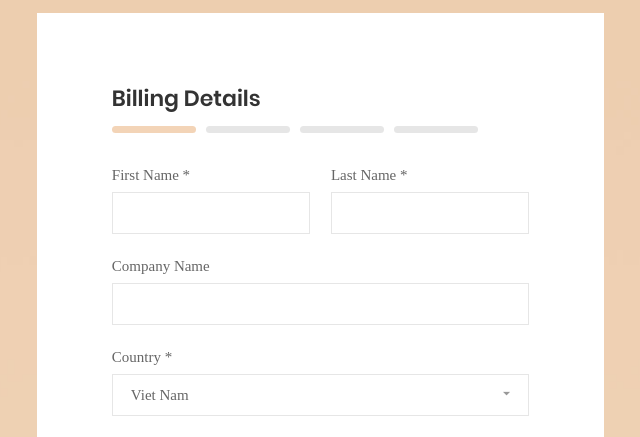
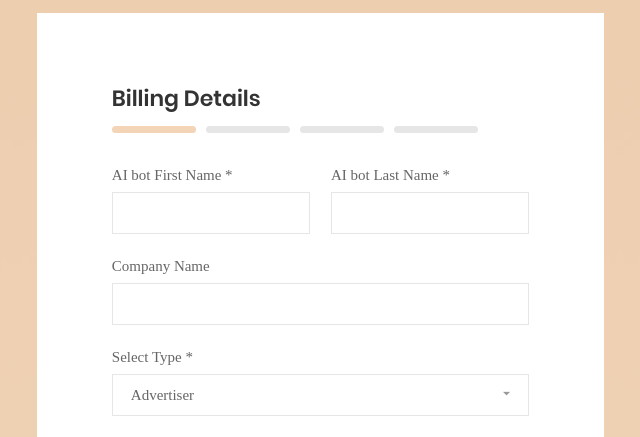
Before and after one commit to 12yash-crypto/Custom-AI, a plain HTML site: page index.html in a window 1280 px wide. Shown: the top 437 px of the page, 616-1256 px from the left. Drawn offline with Linux system fonts and the light colour scheme; a web font is replaced by a local one.

Commit message:
Update index.html

```diff
--- a/index.html
+++ b/index.html
@@ -25,13 +25,13 @@
 	                    <div class="form-row form-group">
 	                    	<div class="form-holder">
 	                    		<label for="">
-	                    		First Name *
+	                    		AI bot First Name *
 		                    	</label>
 	                    		<input type="text" class="form-control">
 	                    	</div>
 	                    	<div class="form-holder">
 	                    		<label for="">
-	                    		Last Name *
+	                    		AI bot Last Name *
 		                    	</label>
 	                    		<input type="text" class="form-control">
 	                    	</div>
@@ -44,13 +44,13 @@
 	                    </div>
 	                    <div class="form-row">
 	                    	<label for="">
-	                    		Country *
+	                    		Select Type *
 	                    	</label>
 	                    	<div class="form-holder">
 	                    		<select name="" id="" class="form-control">
-									<option value="viet nam" class="option">Viet Nam</option>
-									<option value="united states" class="option">United States</option>
-									<option value="united kingdom" class="option">United Kingdom</option>
+									<option value="viet nam" class="option">Advertiser</option>
+									<option value="united states" class="option">Educational</option>
+									<option value="united kingdom" class="option">Normal Chat Bot</option>
 								</select>
 								<i class="zmdi zmdi-caret-down"></i>
 	                    	</div>
```
